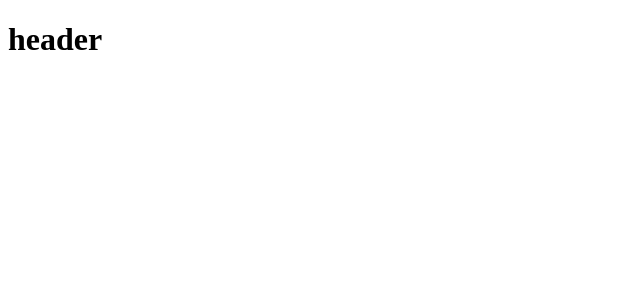
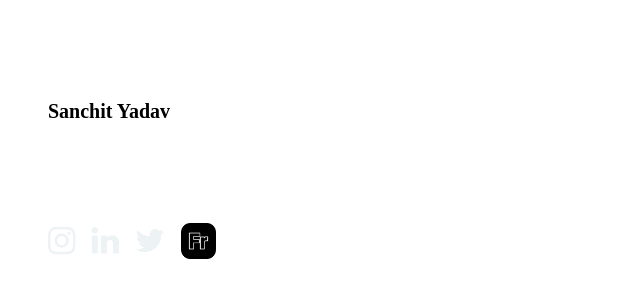
Before and after one commit to SanchitYadav2005/Portfolio-site, a React (Vite) app: page / in a window 1280 px wide. Shown: the top 300 px of the page, without its empty margins (0-640 px from the left). Built offline with nearby package versions, Linux system fonts and the light colour scheme.

Commit message:
done with the structure of navbar

```diff
--- a/src/components/Header.jsx
+++ b/src/components/Header.jsx
@@ -1,7 +1,39 @@
-function Header(){
-    return(
-        <h1>header</h1>
-    )
+import "../styles/navbar.css";
+import { motion } from "framer-motion";
+import "font-awesome/css/font-awesome.min.css";
+
+function Header() {
+  return (
+    <motion.div
+      initial={{ opacity: 0, scale: 0.5 }}
+      animate={{ opacity: 1, scale: 1 }}
+      transition={{ duration: 0.5 }}
+    >
+      <nav>
+        <h1 className="name">Sanchit Yadav</h1>
+        <ul className="list">
+          <li className="list-item">
+            <a className="list-item-link fa fa-instagram" id="instagram" href="#"></a>
+          </li>
+          <li className="list-item">
+            <a className="list-item-link fa fa-linkedin" id="linkedin" href="#"></a>
+          </li>
+          <li className="list-item">
+            <a className="list-item-link fa fa-twitter" id="twitter" href="#"></a>
+          </li>
+          <li className="list-item">
+            <a className="list-item-link" href="#">
+              <img
+                className="list-item-link-img"
+                src="src\assets\fiverr.png"
+                alt=""
+              />
+            </a>
+          </li>
+        </ul>
+      </nav>
+    </motion.div>
+  );
 }
 
 export default Header;
```
